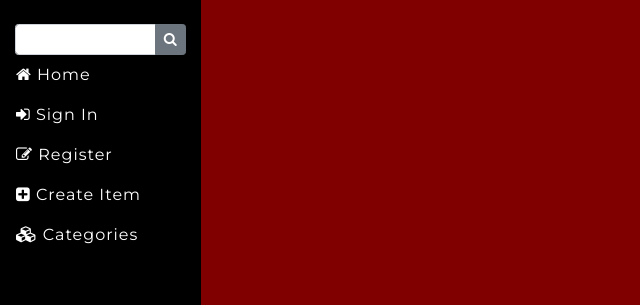
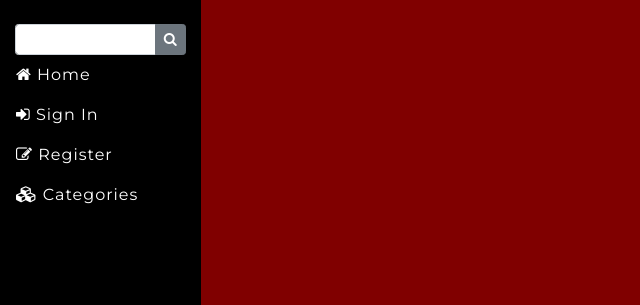
Before and after one commit to DariusPugh/Project-Two-Front-End, a React (Create React App) app in the folder review-api/: page / in a window 1280 px wide. Shown: the top 305 px of the page, without its empty margins (0-640 px from the left). Built offline with nearby package versions, Linux system fonts and the light colour scheme.

Commit message:
Removed Create Item from sidebar. Fixed a couple bugs

```diff
--- a/review-api/src/components/item-list/items.component.tsx
+++ b/review-api/src/components/item-list/items.component.tsx
@@ -118,9 +118,7 @@ export class ItemListComponent extends React.Component<any, any> {
     private newItemButton = () => {
         if (this.state.role === 'admin') {
             return (
-                <div>
                 <button className="btn btn-default text-right" role="button" onClick={this.create} type="button">New Item</button>
-                </div>
             );
         }
         return;
--- a/review-api/src/components/sidebar/sidebar.component.tsx
+++ b/review-api/src/components/sidebar/sidebar.component.tsx
@@ -70,9 +70,6 @@ export class SidebarComponent extends React.Component<any, any> {
               <Link to="/register" className="unset-anchor nav-link"><span><i className="fa fa-pencil-square-o" aria-hidden="true"></i></span> Register</Link>
             </NavItem>
             <NavItem>
-              <Link to="/create-item" className="unset-anchor nav-link"><span><i className="fa fa-plus-square" aria-hidden="true"></i></span> Create Item</Link>
-            </NavItem>
-            <NavItem>
               <Link to="/categories" className="unset-anchor nav-link"><span><i className="fa fa-cubes" aria-hidden="true"></i></span> Categories</Link>
             </NavItem>
           </Nav>
```
